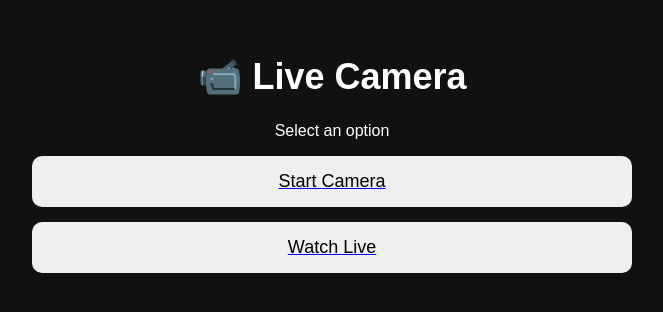
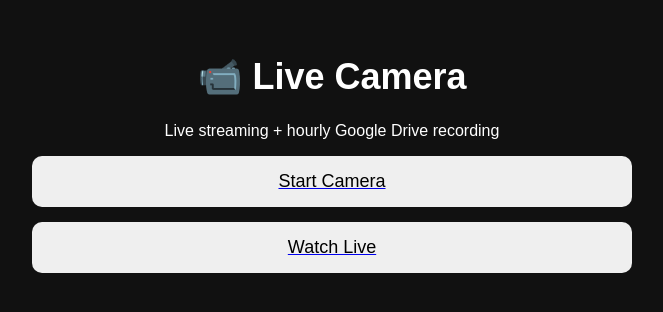
Before and after one commit to harshkr9010/live-camera, a website: page live-camera/public/index.html in a window 1280 px wide. Shown: the part 240-552 px from the top of the page, without its empty margins (308-971 px from the left). Drawn offline with Linux system fonts and the light colour scheme.

Commit message:
index.html

```diff
--- a/live-camera/public/index.html
+++ b/live-camera/public/index.html
@@ -1,16 +1,3 @@
 <!DOCTYPE html>
-<html>
-<head>
-  <title>Live Camera</title>
-  <meta name="viewport" content="width=device-width, initial-scale=1.0">
-  <link rel="stylesheet" href="style.css">
-</head>
-<body>
-  <div class="container">
-    <h1>📹 Live Camera</h1>
-    <p>Select an option</p>
-    <a href="camera.html"><button>Start Camera</button></a>
-    <a href="viewer.html"><button>Watch Live</button></a>
-  </div>
-</body>
-</html>
+<html><head><title>Live Camera</title><meta name="viewport" content="width=device-width,initial-scale=1.0"><link rel="stylesheet" href="style.css"></head>
+<body><div class="container"><h1>📹 Live Camera</h1><p>Live streaming + hourly Google Drive recording</p><a href="camera.html"><button>Start Camera</button></a><a href="viewer.html"><button>Watch Live</button></a></div></body></html>
```
